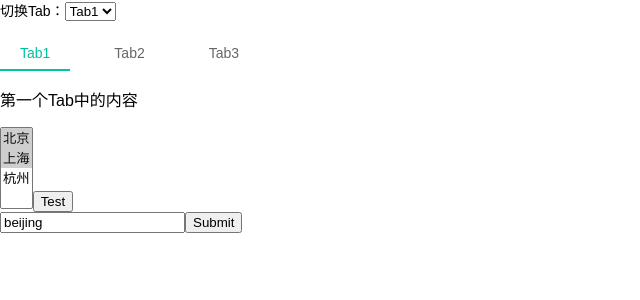
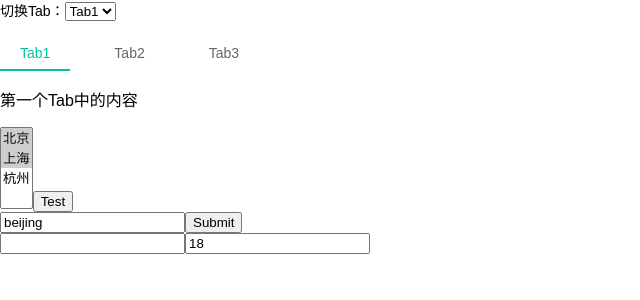
Before and after one commit to Richardo8/myapp, a React app: page / in a window 1280 px wide. Shown: the top 300 px of the page, without its empty margins (0-640 px from the left). Built offline with nearby package versions, Linux system fonts and the light colour scheme.

Commit message:
使用一个事件处理器处理多个表单域

```diff
--- a/src/App.js
+++ b/src/App.js
@@ -4,6 +4,7 @@ import TabPane from './TabPane';
 import Select from './Select';
 import Arrow from "./Arrow";
 import Uncontrolled from "./Uncontrolled";
+import MultiController from "./multiController";
 
 
 class App extends Component {
@@ -43,6 +44,7 @@ class App extends Component {
                 <Select/>
                 <Arrow/>
                 <Uncontrolled/>
+                <MultiController/>
             </div>
         );
     }
--- /dev/null
+++ b/src/multiController.js
@@ -0,0 +1,30 @@
+import  React, { Component } from 'react';
+
+class MultiController extends Component {
+    constructor(props){
+        super(props);
+
+        this.state = {
+            name: '',
+            age: 18,
+        }
+    }
+
+    handleChange(name, e){
+        const { value } = e.target;
+        this.setState({
+            [name]: value,
+        });
+    }
+
+    render(){
+        return (
+            <div>
+                <input value={this.state.name} onChange={this.handleChange.bind(this, 'name')} />
+                <input value={this.state.age} onChange={this.handleChange.bind(this, 'age')} />
+            </div>
+        )
+    }
+}
+
+export default MultiController;
```
